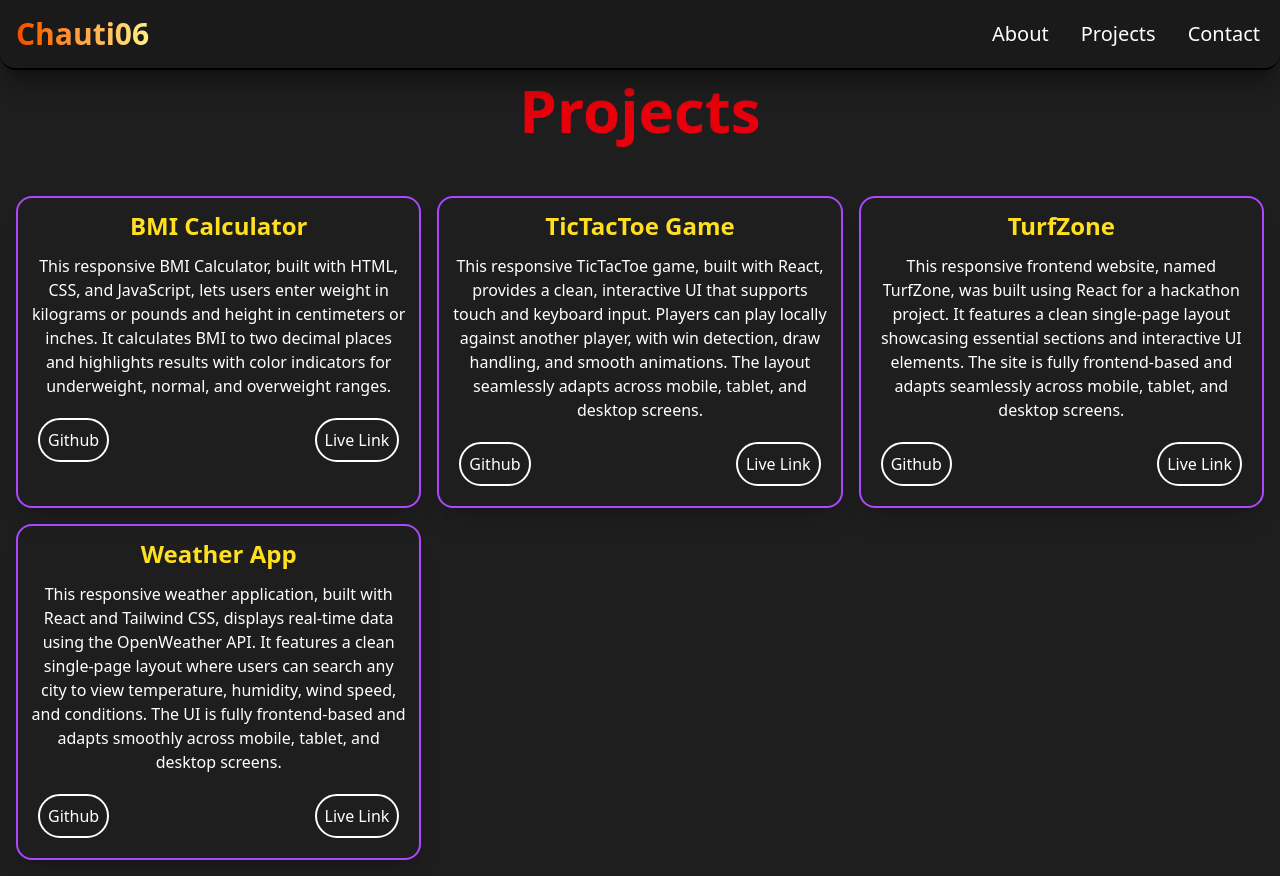
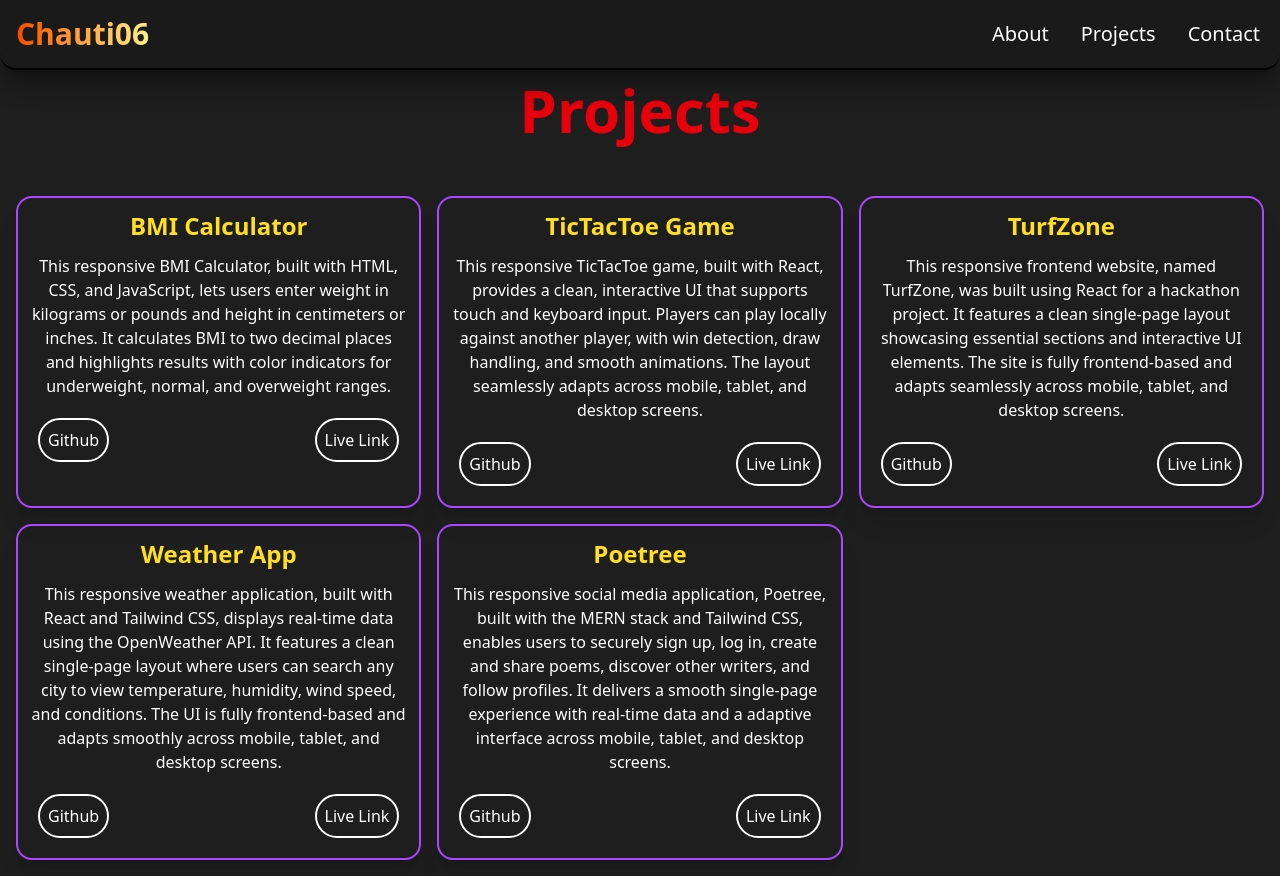
Before and after one commit to vedant-chautiwar/Portfolio_Vedant, a React (Vite) app: page /project in a window 1280 px wide. Built offline with nearby package versions, Linux system fonts and the light colour scheme.

Commit message:
new project poetree added

```diff
--- a/src/section/Projects.jsx
+++ b/src/section/Projects.jsx
@@ -58,6 +58,19 @@ export const Projects = () => {
           <a href="https://weather-app-ruby-two-89.vercel.app/" target="_blank" className='border-2 border-white p-2 rounded-4xl'>Live Link</a>
         </div>
       </div>
+
+      <div className="flex flex-col border-2 border-purple-500 p-3 gap-3 text-white rounded-2xl shadow-xl">
+        <div className='flex flex-col gap-3 text-center'>
+          <h1 className='text-2xl font-bold text-yellow-300'>Poetree</h1>
+          <p>
+            This responsive social media application, Poetree, built with the MERN stack and Tailwind CSS, enables users to securely sign up, log in, create and share poems, discover other writers, and follow profiles. It delivers a smooth single-page experience with real-time data and a adaptive interface across mobile, tablet, and desktop screens.
+          </p>
+        </div>
+        <div className="flex justify-between items-center p-2">
+          <a href="https://github.com/vedant-chautiwar/poetree" target="_blank" className='border-2 border-white p-2 rounded-4xl'>Github</a>
+          <a href="https://poetree-1.onrender.com" target="_blank" className='border-2 border-white p-2 rounded-4xl'>Live Link</a>
+        </div>
+      </div>
     </div>
     </>
   )
```
